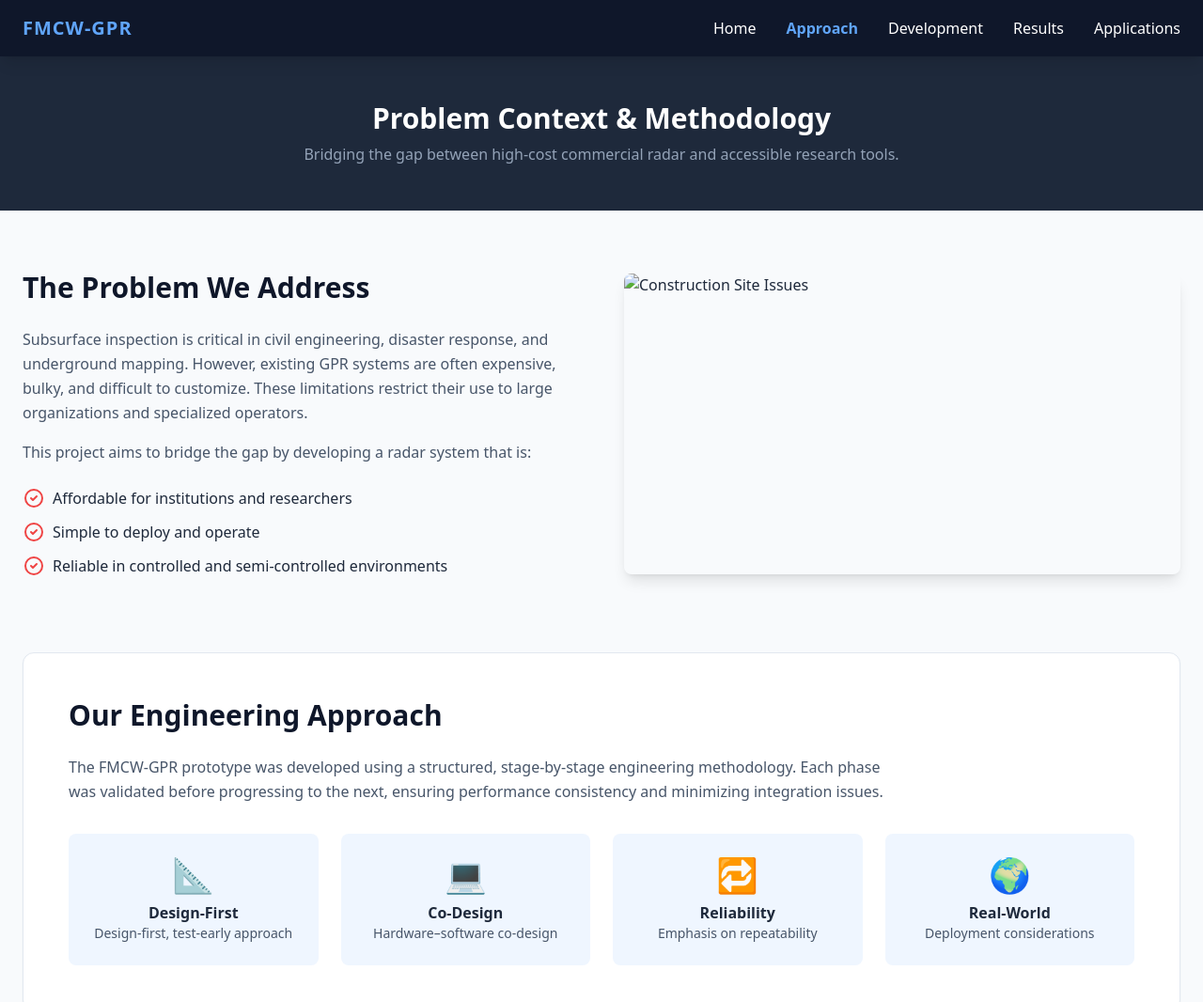
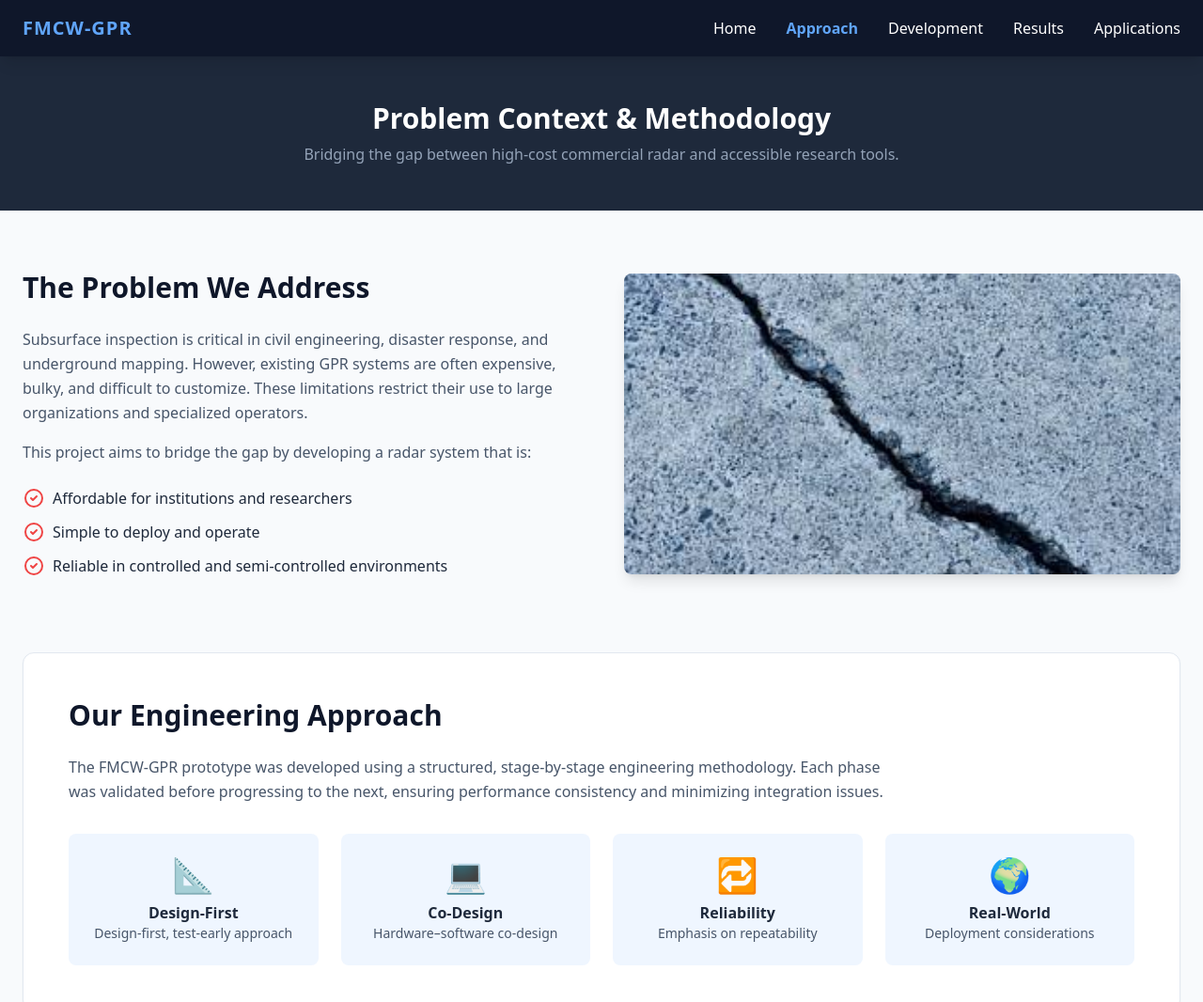
Before and after one commit to pamilab/web8, a plain HTML site: page problem-approach.html in a window 1280 px wide. Shown: the top 1066 px of the page at 94% size. Drawn offline with nearby package versions, Linux system fonts and the light colour scheme.

Commit message:
Update problem-approach.html

```diff
--- a/problem-approach.html
+++ b/problem-approach.html
@@ -77,7 +77,7 @@
                 </ul>
             </div>
             <div>
-                <img src="images/problem-construction.jpg" alt="Construction Site Issues" class="rounded-lg shadow-lg w-full h-80 object-cover">
+                <img src="https://github.com/pamilab/web8/blob/main/crack.jpg" alt="Construction Site Issues" class="rounded-lg shadow-lg w-full h-80 object-cover">
             </div>
         </div>
 
```
